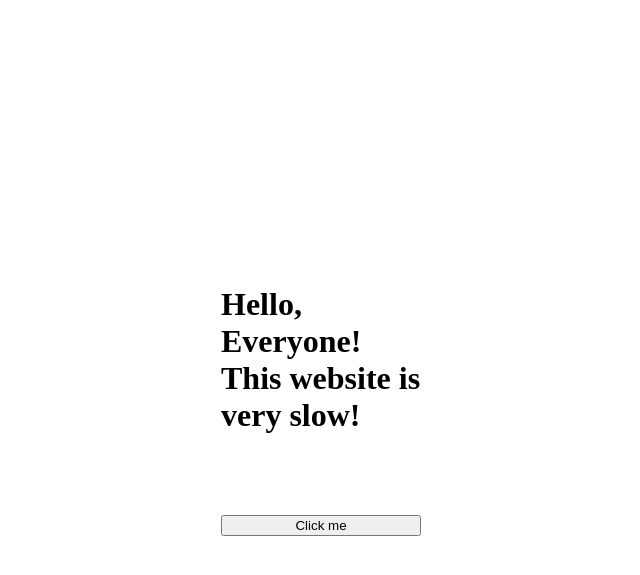
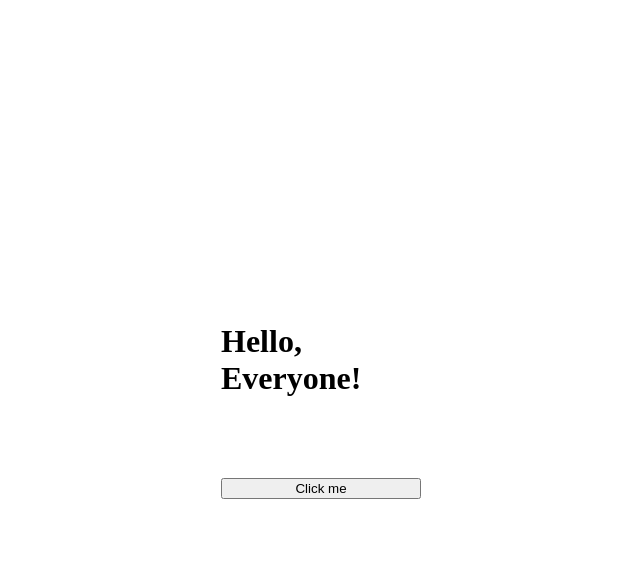
Before and after one commit to ChpoCko/assignment_N, a Django app: page / in a window 1280 px wide. Shown: the top 575 px of the page, without its empty margins (319-959 px from the left). Run offline with Django 4.2, Linux system fonts and the light colour scheme.

Commit message:
Update index.html

```diff
--- a/hello_world/templates/index.html
+++ b/hello_world/templates/index.html
@@ -35,7 +35,7 @@
   </head>
   <body>
     <div class="div">
-      <h1 class="hello">Hello, Everyone! This website is very slow!</h1>
+      <h1 class="hello">Hello, Everyone!</h1>
       <button onclick="toggleSpin()">Click me</button>
     </div>
     <script>
```
